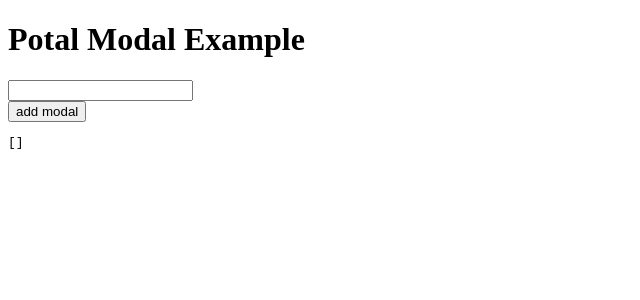
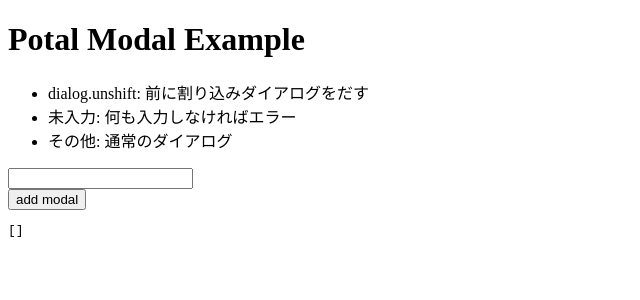
Before and after one commit to hbsnow-sandbox/portal-modal-example, a Next.js app: page / in a window 1280 px wide. Shown: the top 300 px of the page, without its empty margins (0-640 px from the left). Built offline with nearby package versions, Linux system fonts and the light colour scheme.

Commit message:
feat: docs追加と割り込みダイアログの追加

```diff
--- a/src/components/ModalContent.tsx
+++ b/src/components/ModalContent.tsx
@@ -11,6 +11,25 @@ const ModalContent: React.FC<Props> = ({ type }) => {
   const { dispatch } = useContext(Context)
 
   switch (type) {
+    case 'dialog.unshift':
+      return (
+        <Dialog>
+          <p>前に通常のダイアログを追加できるダイアログ</p>
+          <div>
+            <button
+              onClick={(): void =>
+                dispatch({ type: 'unshift', modal: 'dialog' })
+              }
+            >
+              unshift
+            </button>
+            <button onClick={(): void => dispatch({ type: 'shift' })}>
+              close
+            </button>
+          </div>
+        </Dialog>
+      )
+
     case 'error.empty':
       return (
         <Dialog>
--- a/src/pages/index.tsx
+++ b/src/pages/index.tsx
@@ -1,6 +1,7 @@
 import React, { useContext, useState } from 'react'
 
 import { NextPage } from 'next'
+import Head from 'next/head'
 
 import Modal from '../components/Modal'
 import { Context } from '../modules/modules'
@@ -20,7 +21,17 @@ const Page: NextPage = () => {
 
   return (
     <>
+      <Head>
+        <title>Potal Modal Example</title>
+      </Head>
+
       <h1>Potal Modal Example</h1>
+
+      <ul>
+        <li>dialog.unshift: 前に割り込みダイアログをだす</li>
+        <li>未入力: 何も入力しなければエラー</li>
+        <li>その他: 通常のダイアログ</li>
+      </ul>
 
       <div>
         <input
@@ -30,9 +41,7 @@ const Page: NextPage = () => {
         />
       </div>
       <div>
-        <button onClick={onClickHandler}>
-          add {modalName ? modalName : null} modal
-        </button>
+        <button onClick={onClickHandler}>add modal</button>
 
         <pre>{JSON.stringify(state.modals)}</pre>
       </div>
```
Also changed, not shown: 1 other file (tests, documents, lock files or other folders).
